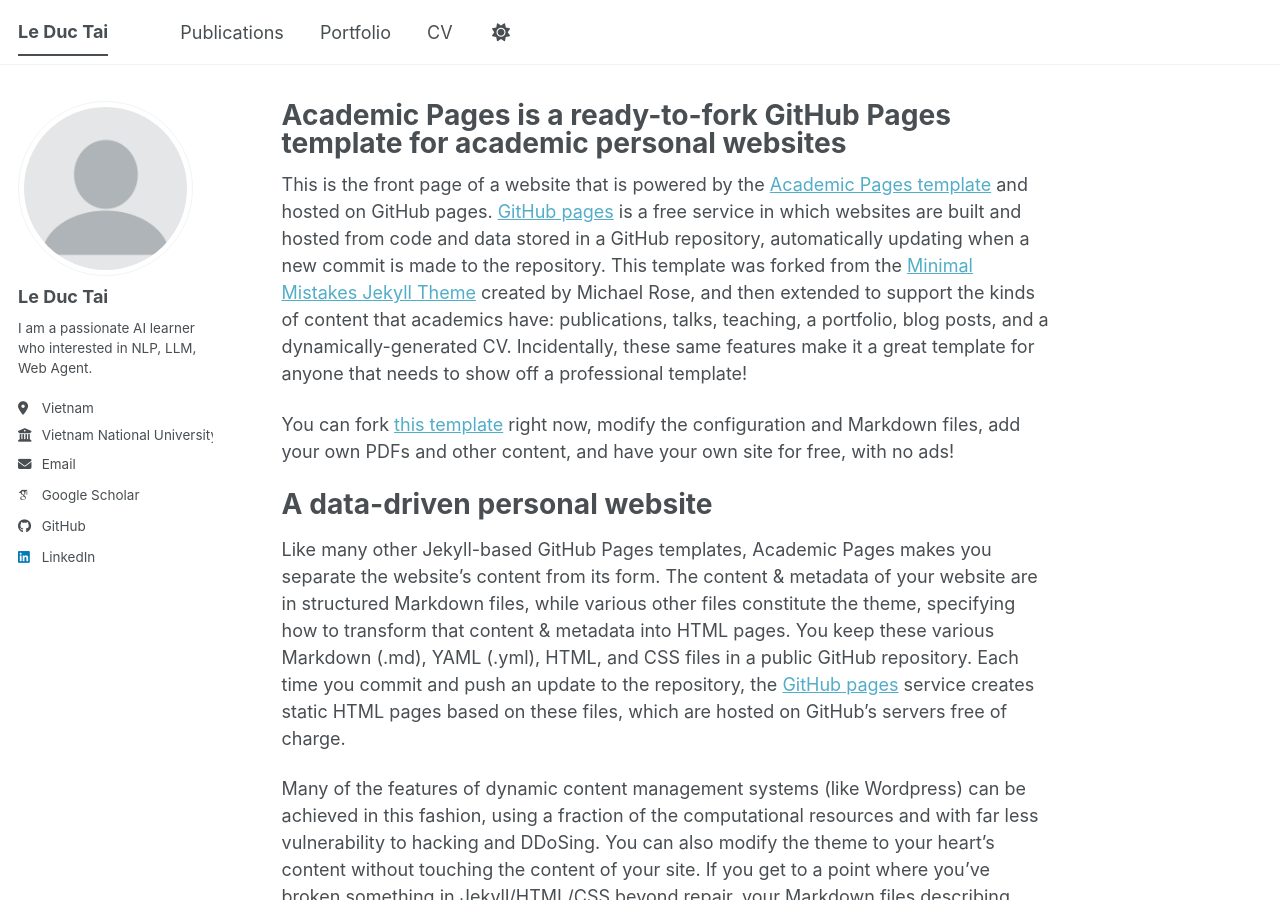
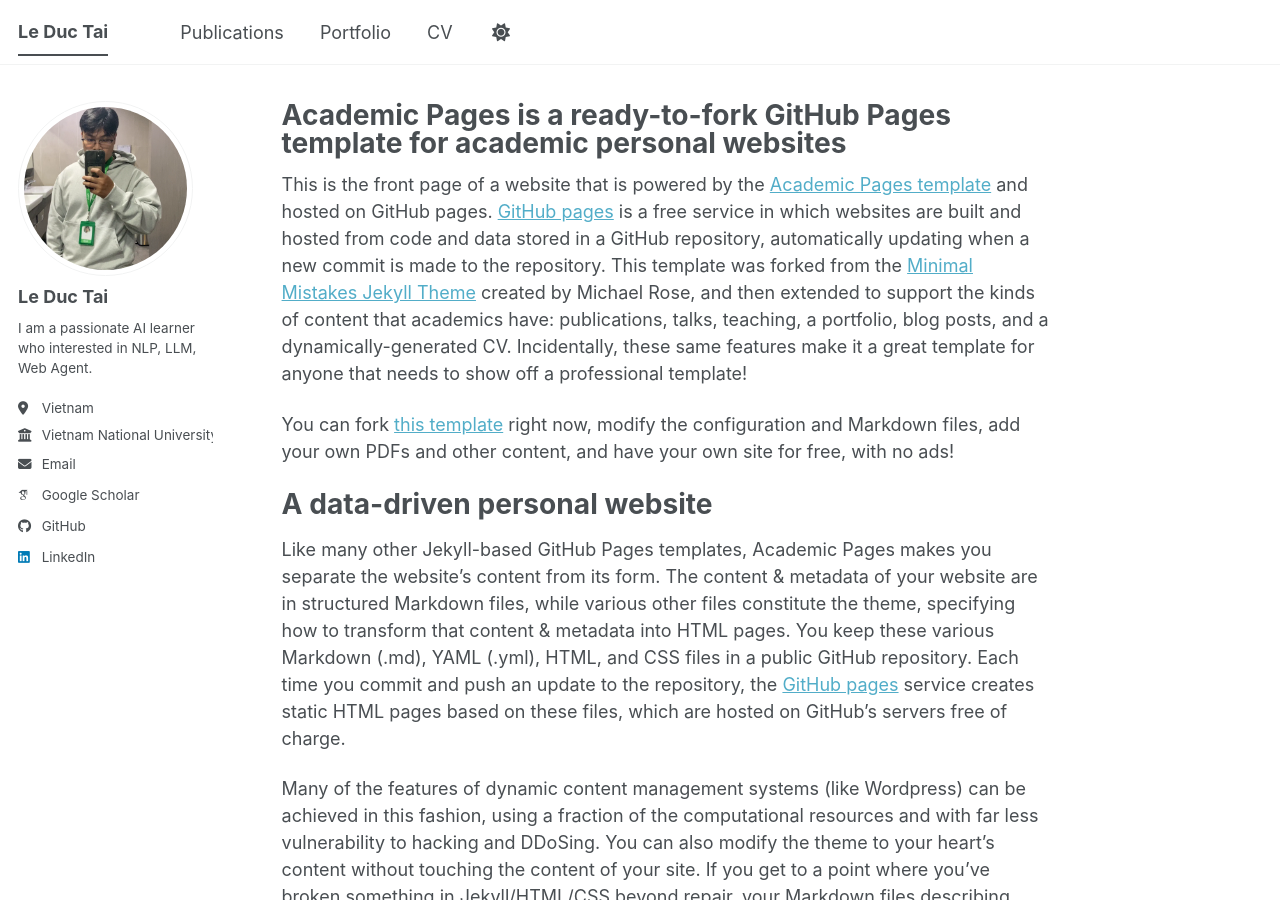
Before and after one commit to NBTailee/personal_website, a Jekyll site: the page built from _pages/about.md, in a window 1280 px wide and 900 px high. Built offline with Jekyll 4.4.1, drawn with Linux system fonts in a browser that asks for light colours; some web fonts are replaced; a script bundle is joined from its source files by our own code; library files that are not in the unit come from our copies.

Commit message:
Update _config.yml

```diff
--- a/_config.yml
+++ b/_config.yml
@@ -23,7 +23,7 @@
 #               Additional customization can be done by editing /_includes/author-profile.html
 author:
   # Biographic information
-  avatar           : "profile.png"
+  avatar           : "bio-photo.PNG"
   name             : "Le Duc Tai"
   pronouns         : # example: "she/her"
   bio              : "I am a passionate AI learner who interested in NLP, LLM, Web Agent."
```
